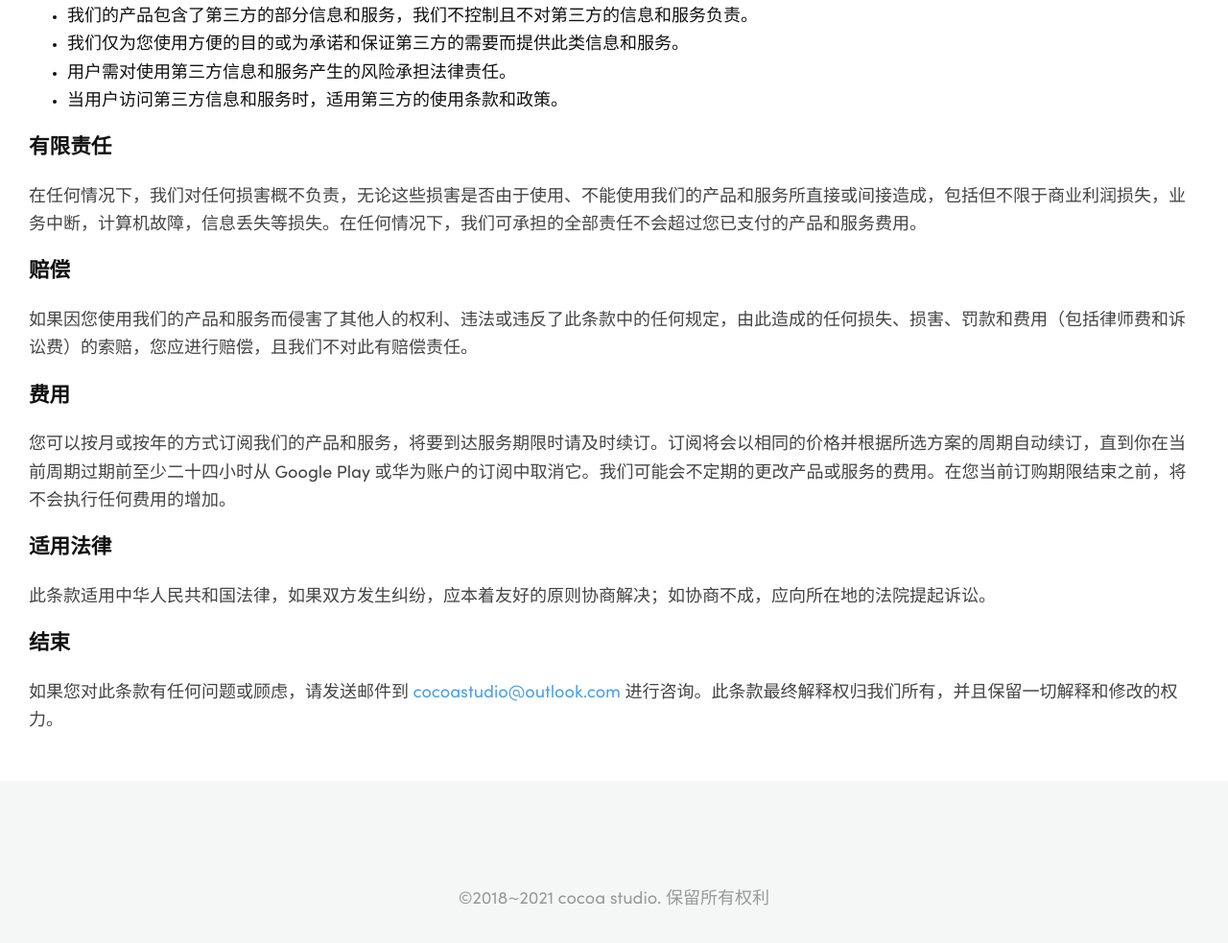
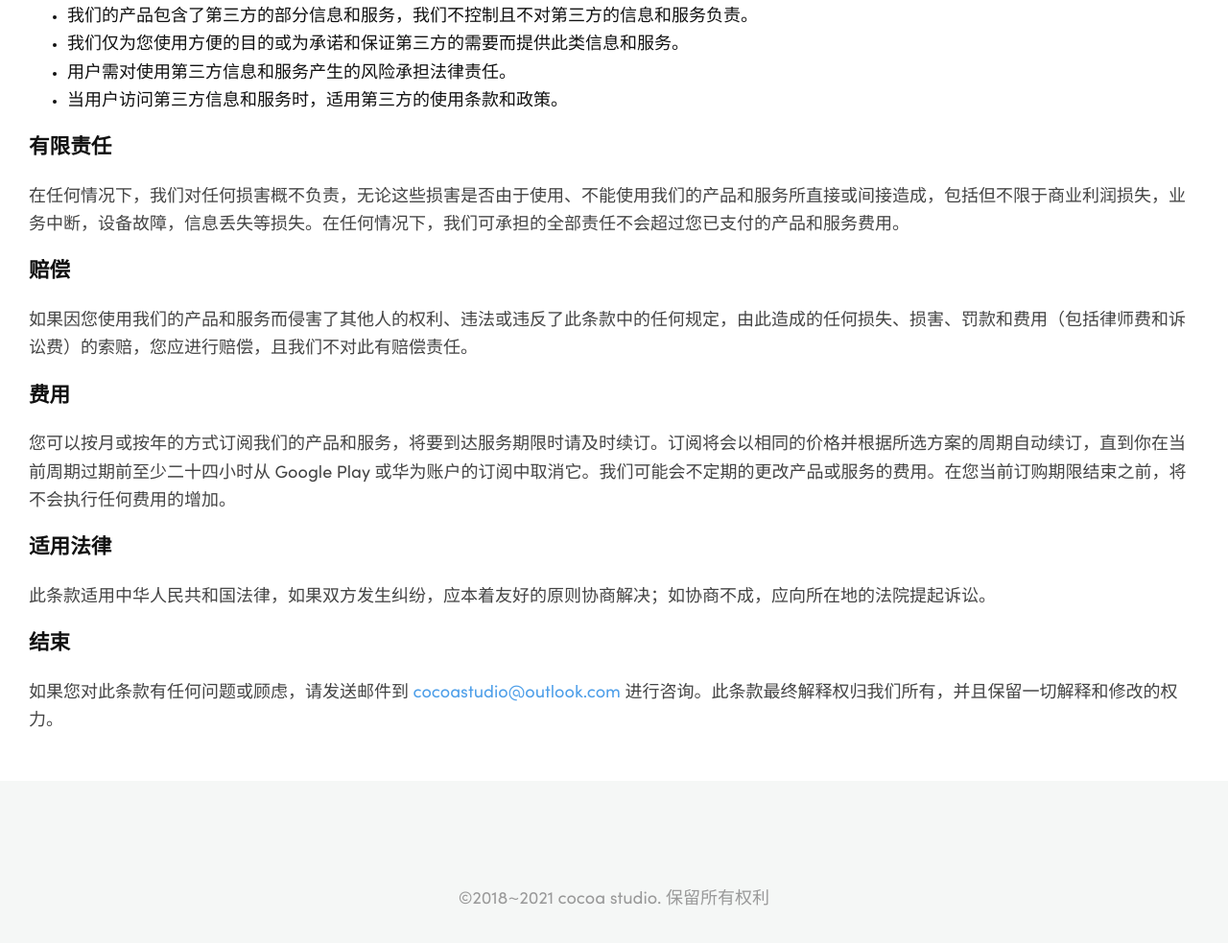
Before and after one commit to NicholasCanton/OneJotter, a plain HTML site: page terms_of_use_chinese.html in a window 1280 px wide. Shown: the part 1422-2405 px from the top of the page at 96% size. Drawn offline with Linux system fonts and the light colour scheme.

Commit message:
Update terms_of_use_chinese.html

```diff
--- a/terms_of_use_chinese.html
+++ b/terms_of_use_chinese.html
@@ -84,7 +84,7 @@
             </ul>
 
             <h5>有限责任</h5>
-                <p>在任何情况下，我们对任何损害概不负责，无论这些损害是否由于使用、不能使用我们的产品和服务所直接或间接造成，包括但不限于商业利润损失，业务中断，计算机故障，信息丢失等损失。在任何情况下，我们可承担的全部责任不会超过您已支付的产品和服务费用。</p>
+                <p>在任何情况下，我们对任何损害概不负责，无论这些损害是否由于使用、不能使用我们的产品和服务所直接或间接造成，包括但不限于商业利润损失，业务中断，设备故障，信息丢失等损失。在任何情况下，我们可承担的全部责任不会超过您已支付的产品和服务费用。</p>
 
             <h5>赔偿</h5>
                 <p>如果因您使用我们的产品和服务而侵害了其他人的权利、违法或违反了此条款中的任何规定，由此造成的任何损失、损害、罚款和费用（包括律师费和诉讼费）的索赔，您应进行赔偿，且我们不对此有赔偿责任。</p>
```
